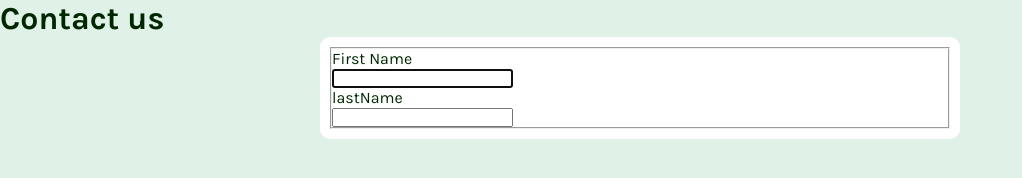
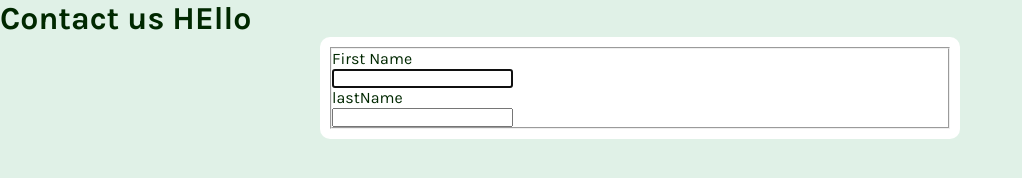
Before and after one commit to AidenCosta08/ContactForm, a plain HTML site: page index.html in a window 1280 px wide. Shown: the whole page, without its empty margins (0-1022 px from the left). Drawn offline with Linux system fonts and the light colour scheme.

Commit message:
My second commit

```diff
--- a/index.html
+++ b/index.html
@@ -9,7 +9,7 @@
  <body>
     <div class="contact">
         <h1>
-            Contact us
+            Contact us HEllo
         </h1>
     </div>
     <form>
```
